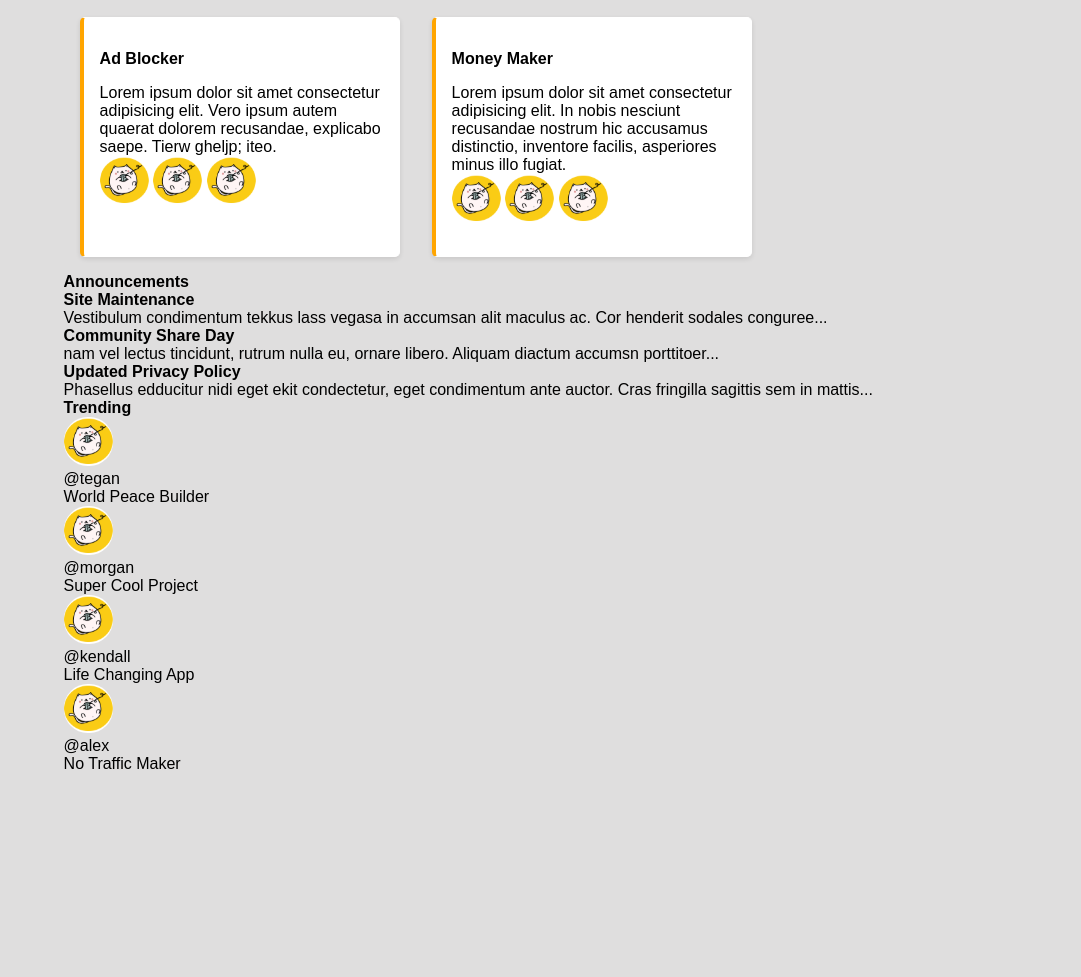
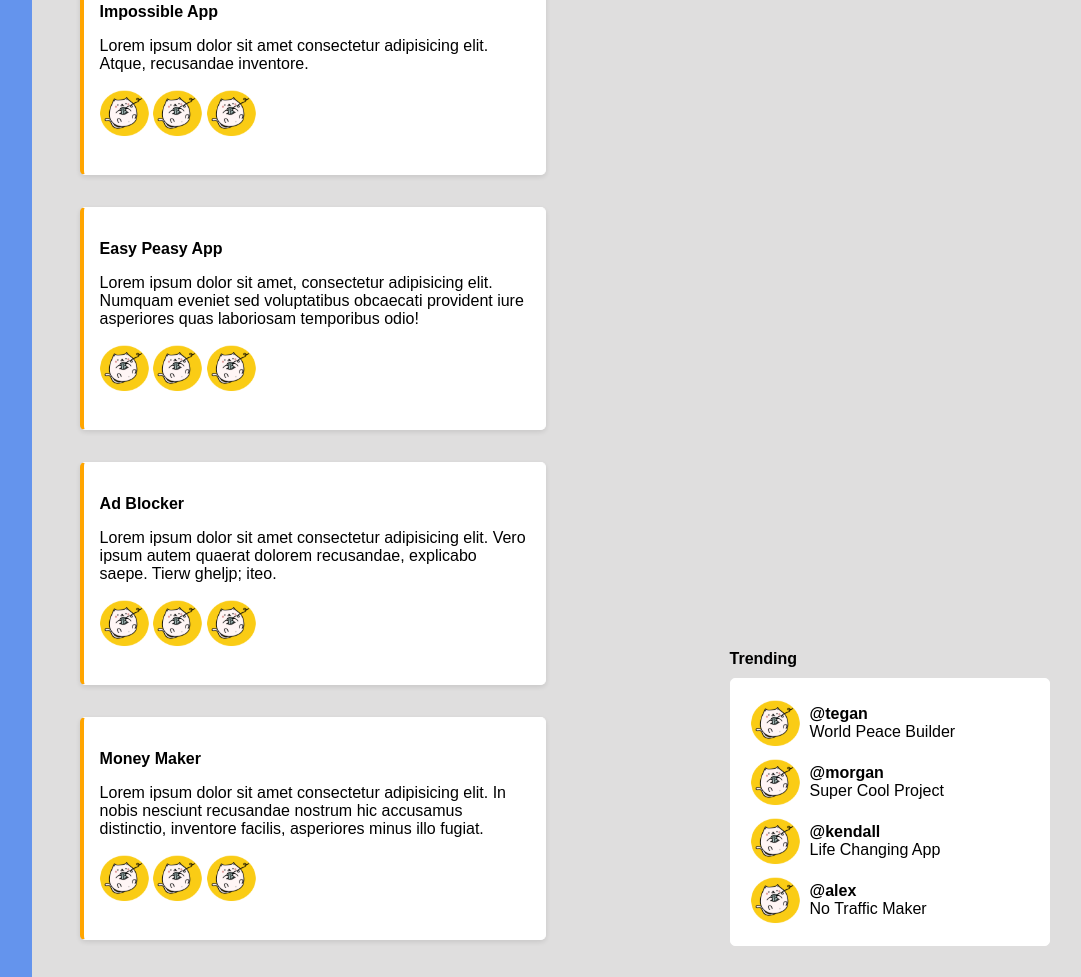
Before and after one commit to Hasanmahmud2024/Admin-Dashboard, a plain HTML site: page index.html in a window 1280 px wide. Shown: the part 767-1744 px from the top of the page, without its empty margins (199-1280 px from the left). Before the commit the page ends 1561 px from the top, so only its background shows below. Drawn offline with Linux system fonts and the light colour scheme.

Commit message:
added styles for project, announcement, trend

```diff
--- a/index.html
+++ b/index.html
@@ -21,7 +21,6 @@
       <a href="" class="privacy">Privacy</a>
     </div>
     <main>
-
       <!-- header -->
       <div class="header">
         <div class="head-row-one">
@@ -32,7 +31,10 @@
             class="search-bar"
             placeholder="  Search"
           />
-            <img src="images/Screenshot 2025-01-18 104318.png" alt="profile-pic" />
+          <img
+            src="images/Screenshot 2025-01-18 104318.png"
+            alt="profile-pic"
+          />
           <h3 class="username">Morgan Oakely</h3>
         </div>
         <div class="head-row-two">
@@ -53,15 +55,17 @@
           </div>
         </div>
       </div>
+
       <!-- main elements -->
+      <div class="main">
+        <h4 class="project-title">Your Projects</h4>
         <div class="main-body">
-            <h4 class="your-project">Your Projects</h4>
           <div class="project">
             <div class="info">
               <h5>Super Cool Project</h5>
               <p>
-                Lorem ipsum dolor sit amet consectetur adipisicing elit. Voluptates
-                earum, animi voluptatum quidem sapiente officia!
+                Lorem ipsum dolor sit amet consectetur adipisicing elit.
+                Voluptates earum, animi voluptatum quidem sapiente officia!
               </p>
               <div class="link">
                 <img
@@ -84,9 +88,9 @@
             <div class="info">
               <h5>Less Cool Project</h5>
               <p>
-                Lorem ipsum dolor sit amet consectetur adipisicing elit. Eaque rem
-                culpa, rerum hic facilis magni sunt modi sit repellat nam quidem
-                accusantium at suscipit velit.
+                Lorem ipsum dolor sit amet consectetur adipisicing elit. Eaque
+                rem culpa, rerum hic facilis magni sunt modi sit repellat nam
+                quidem accusantium at suscipit velit.
               </p>
               <div class="link">
                 <img
@@ -133,9 +137,9 @@
             <div class="info">
               <h5>Easy Peasy App</h5>
               <p>
-                Lorem ipsum dolor sit amet, consectetur adipisicing elit. Numquam
-                eveniet sed voluptatibus obcaecati provident iure asperiores quas
-                laboriosam temporibus odio!
+                Lorem ipsum dolor sit amet, consectetur adipisicing elit.
+                Numquam eveniet sed voluptatibus obcaecati provident iure
+                asperiores quas laboriosam temporibus odio!
               </p>
               <div class="link">
                 <img
@@ -158,9 +162,9 @@
             <div class="info">
               <h5>Ad Blocker</h5>
               <p>
-                Lorem ipsum dolor sit amet consectetur adipisicing elit. Vero ipsum
-                autem quaerat dolorem recusandae, explicabo saepe. Tierw gheljp;
-                iteo.
+                Lorem ipsum dolor sit amet consectetur adipisicing elit. Vero
+                ipsum autem quaerat dolorem recusandae, explicabo saepe. Tierw
+                gheljp; iteo.
               </p>
               <div class="link">
                 <img
@@ -183,9 +187,9 @@
             <div class="info">
               <h5>Money Maker</h5>
               <p>
-                Lorem ipsum dolor sit amet consectetur adipisicing elit. In nobis
-                nesciunt recusandae nostrum hic accusamus distinctio, inventore
-                facilis, asperiores minus illo fugiat.
+                Lorem ipsum dolor sit amet consectetur adipisicing elit. In
+                nobis nesciunt recusandae nostrum hic accusamus distinctio,
+                inventore facilis, asperiores minus illo fugiat.
               </p>
               <div class="link">
                 <img
@@ -211,16 +215,18 @@
             <div class="ancmnt-info">
               <h5>Site Maintenance</h5>
               <p>
-                Vestibulum condimentum tekkus lass vegasa in accumsan alit maculus
-                ac. Cor henderit sodales conguree...
+                Vestibulum condimentum tekkus lass vegasa in accumsan alit
+                maculus ac. Cor henderit sodales conguree...
               </p>
+              <hr>
             </div>
             <div class="ancmnt-info">
               <h5>Community Share Day</h5>
               <p>
-                nam vel lectus tincidunt, rutrum nulla eu, ornare libero. Aliquam
-                diactum accumsn porttitoer...
+                nam vel lectus tincidunt, rutrum nulla eu, ornare libero.
+                Aliquam diactum accumsn porttitoer...
               </p>
+              <hr>
             </div>
             <div class="ancmnt-info">
               <h5>Updated Privacy Policy</h5>
@@ -276,6 +282,7 @@
             </div>
           </div>
         </div>
+      </div>
     </main>
   </body>
 </html>
--- a/styles.css
+++ b/styles.css
@@ -10,7 +10,7 @@
   background-color: rgb(223, 222, 222);
   display: grid;
   grid-template-columns: 0.3fr 2fr;
-  grid-template-rows: 11rem 1fr;
+  grid-template-rows: 1fr;
 }
 
 /* navbar styles */
@@ -94,11 +94,23 @@
 }
 
 /* main styles */
-.main-body {
+.main {
   padding: 2% 3%;
 }
 
+.main .project-title {
+  font-size: 20px;
+}
+
+.main-body {
+  display: grid;
+  grid-template-columns: 4fr 1fr;
+  grid-template-rows: 2fr auto;
+}
+
 .project {
+  grid-column: 1 / 2; /* Takes up the first column */
+  grid-row: 1 / 3; /* Takes up both rows in the first column */
   /* display: grid;
     grid-auto-flow: column;
     /* grid-template-columns: repeat(autofit, minmax(300px, 1fr)); */
@@ -108,25 +120,80 @@
 }
 
 .main-body .project .info {
+  display: inline-block;
   background-color: #fff;
   border: 1px solid white;
   border-radius: 5px;
   border-left: 4px solid orange;
-  height: 15rem;
-  width: 20rem;
+  /* height: 15rem; */
+  width: 70%;
   margin: 1rem;
   padding: 2rem 1rem;
   box-shadow: 0 2px 5px rgba(0, 0, 0, 0.1);
 }
 
 .info h5 {
-    margin-bottom: 1rem;
+  margin-bottom: 1rem;
 }
 
 .info .link {
-    margin-top: ;
+  margin-top: 1rem;
 }
 
 img {
   border-radius: 48%;
 }
+
+/* announcement styles */
+
+.announcement {
+  display: inline-block;
+  height: 55vh;
+}
+
+.ancmnt-info {
+  background-color: #fff;
+  border: 1px solid white;
+  border-radius: 5px;
+  padding: 10px;
+}
+
+.ancmnt-info h5 {
+  margin-bottom: 5px;
+}
+.announcement hr {
+  border: 1px solid gray;
+  margin: 10px 7px;
+}
+
+/* trend styles */
+
+.trend {
+  grid-column: 2 / 3; /* Second column */
+  grid-row: 2 / 3;
+  display: inline-block;
+  width: 30%;
+}
+
+.trending-container {
+  background-color: #fff;
+  border: 1px solid white;
+  border-radius: 5px;
+  padding: 10px;
+  margin: 10px 0;
+  width: 20rem;
+}
+
+.trending-item {
+  display: flex;
+  align-items: center;
+  margin: 10px;
+}
+
+.trending-item img {
+  margin-right: 10px;
+}
+
+.trending-item .username {
+  font-weight: bold;
+}
```
Lines whose indentation alone changed are shown as unchanged.
